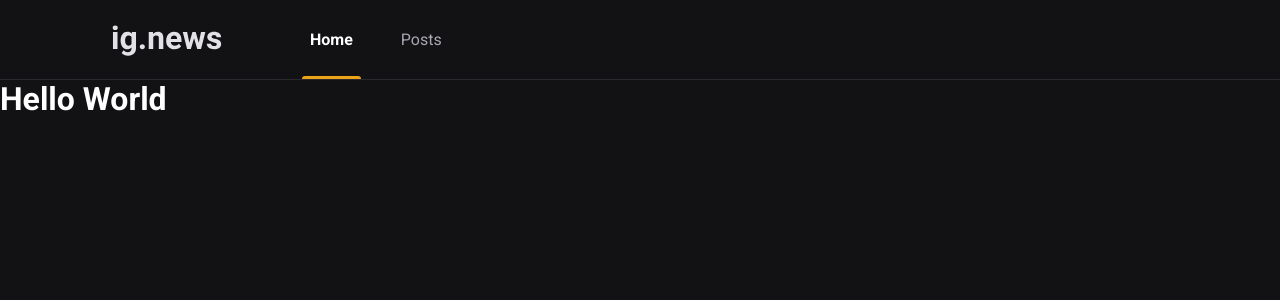
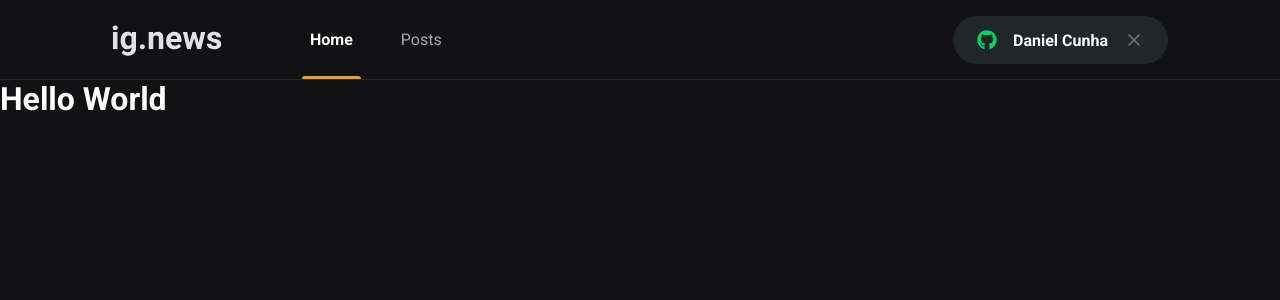
Before and after one commit to danicunhac/ignews, a Next.js app: page / in a window 1280 px wide. Shown: the top 300 px of the page. Built offline with nearby package versions, Linux system fonts and the light colour scheme.

Commit message:
feat: signIn button

```diff
--- a/package.json
+++ b/package.json
@@ -11,6 +11,7 @@
     "next": "10.2.3",
     "react": "17.0.2",
     "react-dom": "17.0.2",
+    "react-icons": "^4.2.0",
     "sass": "^1.34.1"
   },
   "devDependencies": {
--- a/src/common/Header/index.tsx
+++ b/src/common/Header/index.tsx
@@ -1,4 +1,5 @@
-import styles from './styles.module.scss';
+import { SignInButton } from "../SignInButton";
+import styles from "./styles.module.scss";
 
 export function Header() {
   return (
@@ -11,6 +12,8 @@
           </a>
           <a href="/">Posts</a>
         </nav>
+
+        <SignInButton />
       </div>
     </header>
   );
--- a/src/common/Header/styles.module.scss
+++ b/src/common/Header/styles.module.scss
@@ -40,7 +40,7 @@
       }
 
       &.active::after {
-        content: '';
+        content: "";
         height: 3px;
         border-radius: 3px 3px 0 0;
         width: 100%;
@@ -51,4 +51,8 @@
       }
     }
   }
+
+  > button {
+    margin-left: auto;
+  }
 }
--- /dev/null
+++ b/src/common/SignInButton/index.tsx
@@ -0,0 +1,20 @@
+import { FaGithub } from "react-icons/fa";
+import { FiX } from "react-icons/fi";
+import styles from "./styles.module.scss";
+
+export function SignInButton() {
+  const isUserLoggedIn = true;
+
+  return isUserLoggedIn ? (
+    <button type="button" className={styles.signInButton}>
+      <FaGithub color="#04d361" />
+      Daniel Cunha
+      <FiX color="#737380" className={styles.closeIcon} />
+    </button>
+  ) : (
+    <button type="button" className={styles.signInButton}>
+      <FaGithub color="#ebab17" />
+      Sign in with Github
+    </button>
+  );
+}
--- /dev/null
+++ b/src/common/SignInButton/styles.module.scss
@@ -0,0 +1,33 @@
+.signInButton {
+  height: 3rem;
+  border-radius: 3rem;
+  background: var(--gray-850);
+  border: 0;
+  padding: 0 1.5rem;
+
+  display: flex;
+  align-items: center;
+  justify-content: center;
+
+  color: var(--white);
+  font-weight: bold;
+
+  svg {
+    width: 20px;
+    height: 20px;
+  }
+
+  svg:first-child {
+    margin-right: 1rem;
+  }
+
+  svg.closeIcon {
+    margin-left: 1rem;
+  }
+
+  transition: filter 0.2s;
+
+  &:hover {
+    filter: brightness(0.8);
+  }
+}
--- a/src/styles/global.scss
+++ b/src/styles/global.scss
@@ -10,6 +10,7 @@
   --gray-100: #e1e1e6;
   --gray-300: #a8a8b3;
   --gray-800: #29292e;
+  --gray-850: #1f2729;
   --gray-900: #121214;
 
   --cyan-500: #61dafb;
@@ -38,7 +39,7 @@
 textarea,
 select,
 button {
-  font: 400 1rem 'Roboto', sans-serif;
+  font: 400 1rem "Roboto", sans-serif;
 }
 
 button {
```
Also changed, not shown: 2 other files (tests, documents, lock files or other folders).
